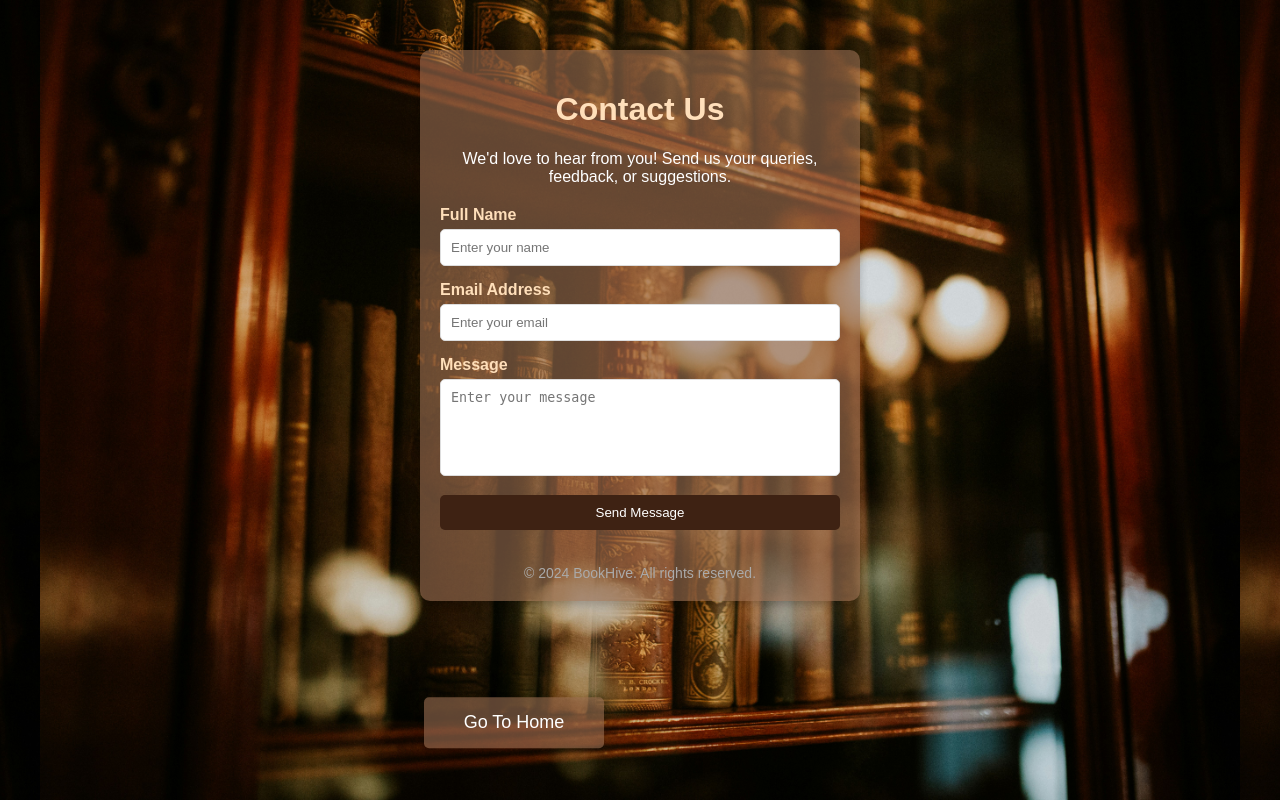
After one commit to Deepak8260/Book-Recommender-System, a Flask app: page /contact in a window 1280 px wide. The commit adds this page. Run offline with Flask 3, Linux system fonts and the light colour scheme; parts of the project's set-up code (start-up, migrations or seed data) failed here and were passed over.

Commit message:
contact page added and the size of background image of home page is decreased

```diff
--- a/app.py
+++ b/app.py
@@ -45,5 +45,13 @@ def recommend():
 
 	return render_template('recommend.html',data=data)
 
+@app.route('/contact')
+def contact():
+	return render_template('contact.html')
+
+@app.route("/")
+def home():
+    return render_template("index.html")
+
 if __name__ == '__main__':
 	app.run(debug=True)
--- /dev/null
+++ b/templates/contact.html
@@ -0,0 +1,144 @@
+<!DOCTYPE html>
+<html lang="en">
+  <head>
+    <meta charset="UTF-8" />
+    <meta name="viewport" content="width=device-width, initial-scale=1.0" />
+    <title>Contact Us - BookHive</title>
+    <style>
+      body {
+        font-family: Arial, sans-serif;
+        background-image: url("../static/contactimage.jpg");
+        background-size: contain;
+        background-position: center;
+        background-attachment: fixed;
+        margin: 0;
+        color: white;
+      }
+      .container {
+        max-width: 400px;
+        margin: 50px auto;
+        padding: 20px;
+        background-color: #976e529d;
+        border-radius: 10px;
+        box-shadow: 0 4px 8px rgba(0, 0, 0, 0.2);
+      }
+      h1 {
+        text-align: center;
+        color: #ffdfba;
+      }
+      p {
+        text-align: center;
+        margin-bottom: 20px;
+      }
+      label {
+        display: block;
+        margin-bottom: 5px;
+        font-weight: bold;
+        color: #ffdfba;
+      }
+      input,
+      textarea {
+        width: 378px;
+        padding: 10px;
+        margin-bottom: 15px;
+        border: 1px solid #ddd;
+        border-radius: 5px;
+      }
+      textarea {
+        resize: none;
+      }
+      button {
+        width: 100%;
+        background-color: #3e2213;
+        color: white;
+        border: none;
+        cursor: pointer;
+        transition: background-color 0.3s ease;
+        padding: 10px;
+        margin-bottom: 15px;
+        border-radius: 5px;
+      }
+      button:hover {
+        background-color: #56382e;
+        color: white;
+      }
+      .footer {
+        text-align: center;
+        margin-top: 20px;
+        font-size: 14px;
+        color: #aaa;
+      }
+      /* Floating button style */
+      .floating-btn {
+        position: fixed;
+        bottom: 30px;
+        right: 676px;
+        background-color: #976e529d;
+        color: white;
+        border: none;
+        padding: 15px;
+        border-radius: 5px;
+        cursor: pointer;
+        box-shadow: 0 4px 10px rgba(0, 0, 0, 0.2);
+        font-size: 18px;
+        transition: all 0.3s ease;
+        animation: float 2s ease-in-out infinite;
+        width: 180px; /* Adjust width to match other buttons */
+      }
+
+      .floating-btn:hover {
+        background-color: #3e2213;
+      }
+
+      /* Up and down floating animation */
+      @keyframes float {
+        0% {
+          transform: translateY(0);
+        }
+        50% {
+          transform: translateY(-10px);
+        }
+        100% {
+          transform: translateY(0);
+        }
+      }
+    </style>
+  </head>
+  <body loading="lazy">
+    <div class="container">
+      <h1>Contact Us</h1>
+      <p>
+        We'd love to hear from you! Send us your queries, feedback, or
+        suggestions.
+      </p>
+      <form>
+        <label for="name">Full Name</label>
+        <input type="text" id="name" placeholder="Enter your name" required />
+
+        <label for="email">Email Address</label>
+        <input
+          type="email"
+          id="email"
+          placeholder="Enter your email"
+          required
+        />
+
+        <label for="message">Message</label>
+        <textarea
+          id="message"
+          rows="5"
+          placeholder="Enter your message"
+          required
+        ></textarea>
+
+        <button type="submit">Send Message</button>
+      </form>
+      <div class="footer">© 2024 BookHive. All rights reserved.</div>
+    </div>
+
+    <!-- Floating button to go to Home -->
+    <a href="{{ url_for('home') }}">
+      <button class="floating-btn">Go To Home</button>
+    </a>
+  </body>
+</html>
--- a/templates/index.html
+++ b/templates/index.html
@@ -13,6 +13,7 @@
     <style>
       body {
         background-image: url("static/background.jpg");
+        background-size: contain;
       }
       .text-white {
         color: white;
@@ -58,13 +59,13 @@
       }
     </style>
   </head>
-  <body>
+  <body loading="lazy">
     <nav class="navbar">
       <a class="navbar-brand" href="#">BOOKHIVE</a>
       <ul class="xyz">
         <li><a href="/" class="links">Home</a></li>
         <li><a href="/recommend" class="links">Recommend</a></li>
-        <li><a href="#" class="links">Contact</a></li>
+        <li><a href="/contact" class="links">Contact</a></li>
       </ul>
     </nav>
 
```
Also changed, not shown: static/contactimage.jpg (added).
